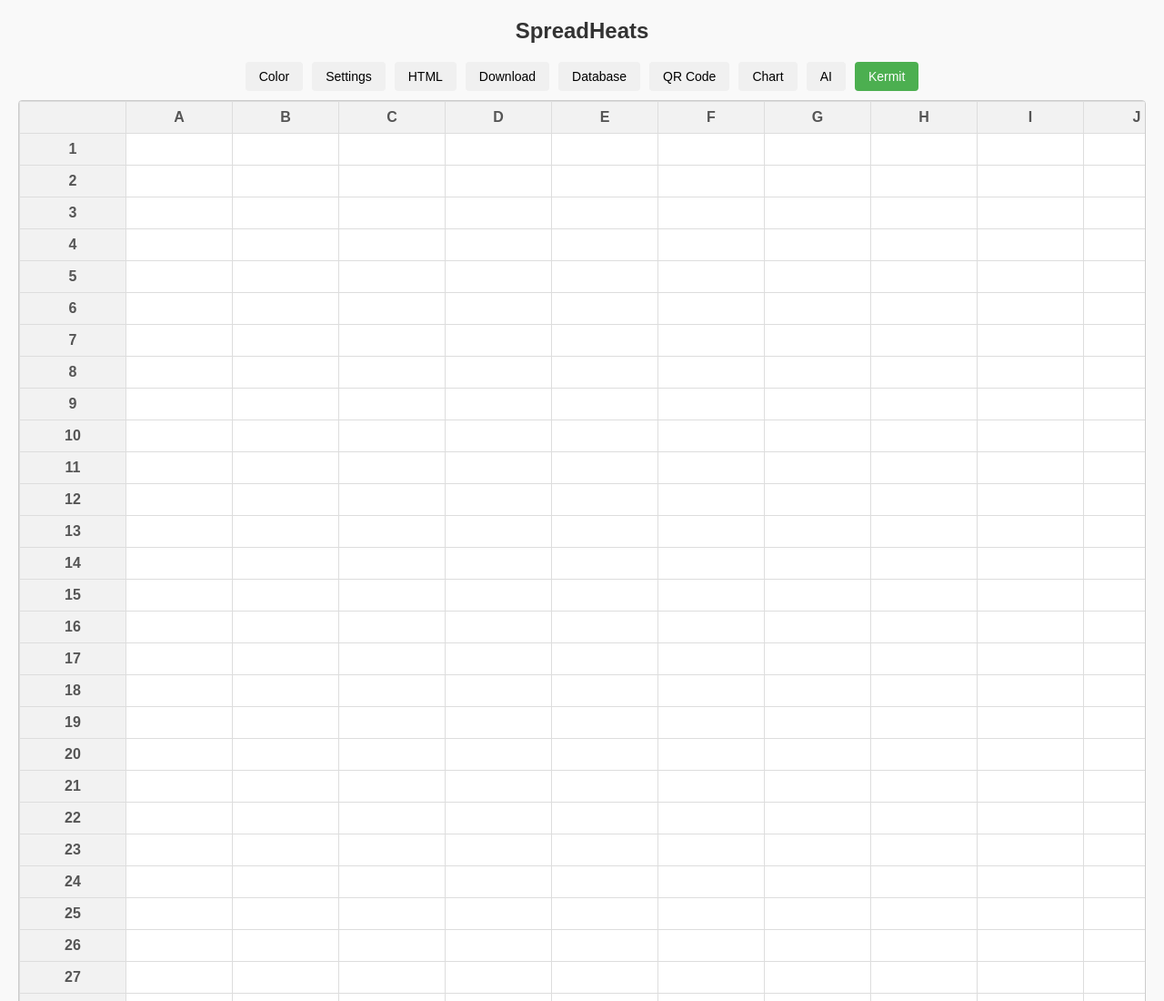
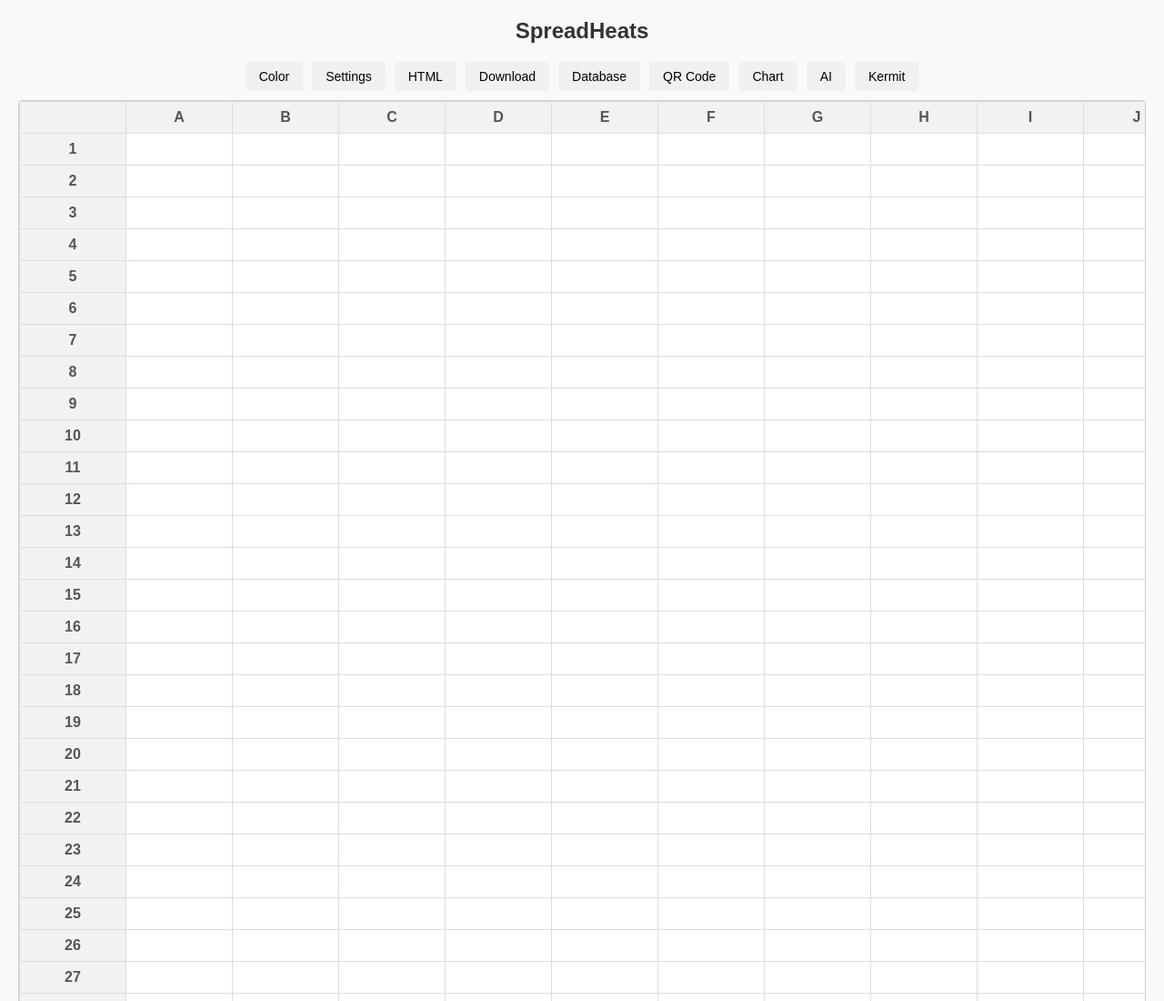
Before and after one commit to CalestialAshley35/SpreadHeats, a plain HTML site: page index.html in a window 1280 px wide. Shown: the top 1100 px of the page at 91% size. Drawn offline with Linux system fonts and the light colour scheme.

Commit message:
Update style.css

```diff
--- a/style.css
+++ b/style.css
@@ -52,14 +52,14 @@ h2 {
   box-shadow: 0 0 5px rgba(0, 0, 0, 0.2);
 }
 
-/* Kermit button specific style */
+/* Kermit button style updated to match others */
 .kermit-button {
-  background-color: #4caf50;
-  color: #fff;
+  background-color: #f0f0f0;
+  color: #000;
 }
 
 .kermit-button:hover {
-  background-color: #45a049;
+  background-color: #e0e0e0;
 }
 
 /* Spreadsheet styles */
@@ -181,4 +181,4 @@ h2 {
     font-size: 12px;
     padding: 5px 10px;
   }
-}
+  }
```
